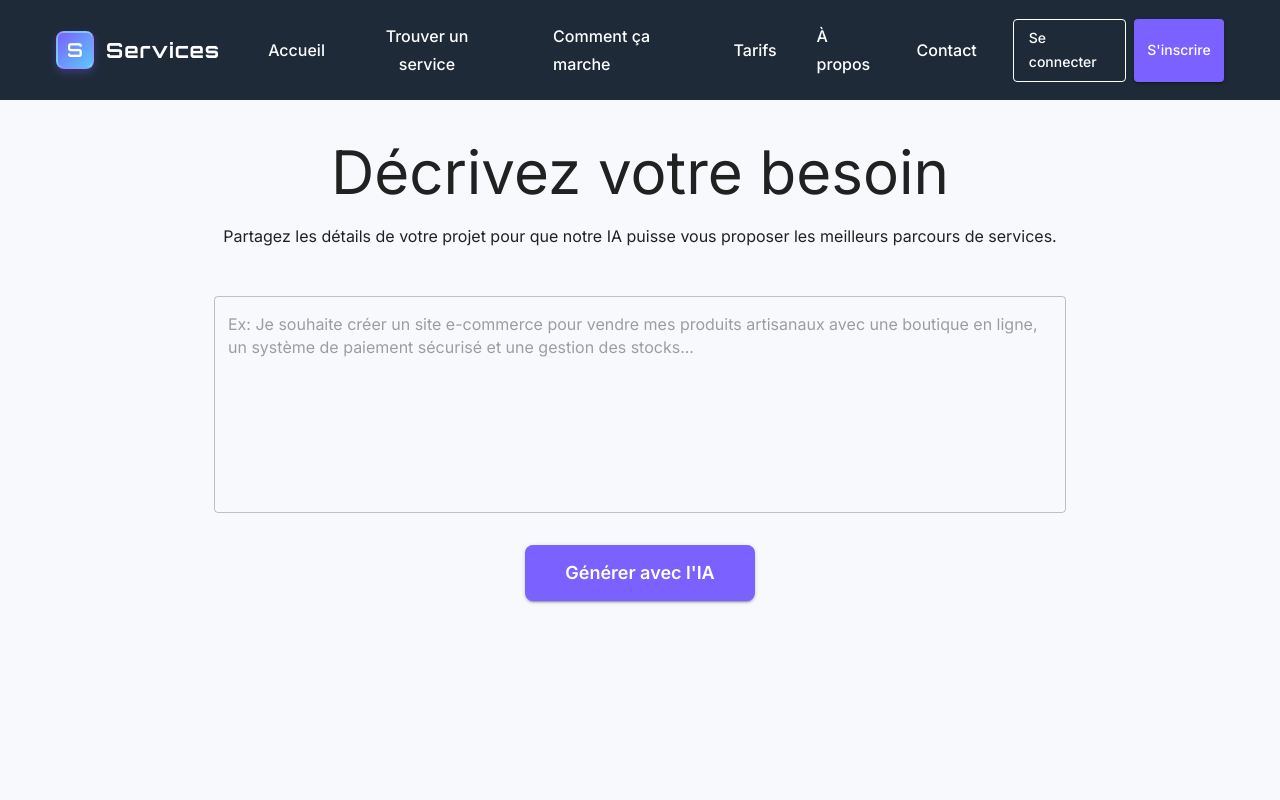
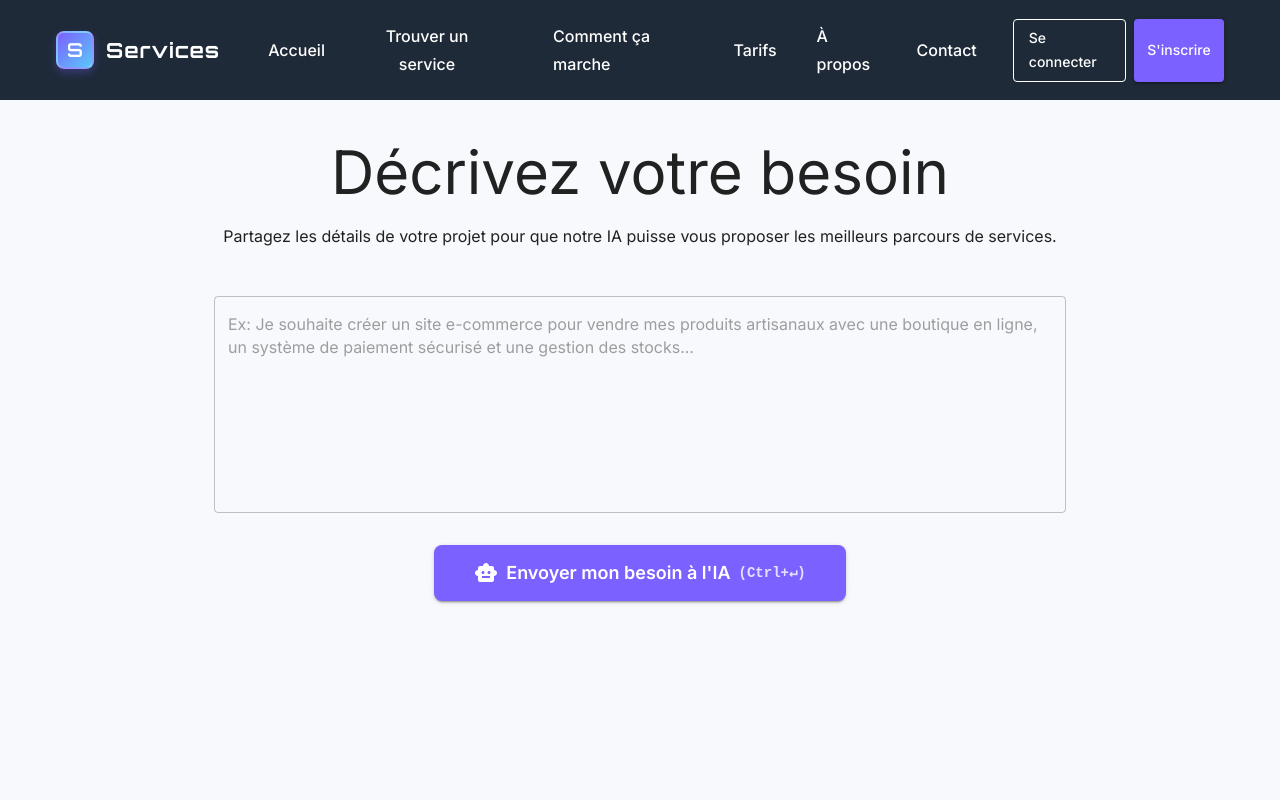
Before and after one commit to Hackathon-Grp-1/services-project-front, a React (Vite) app: page /need-form in a window 1280 px wide. Shown: the top 800 px of the page. Built offline with nearby package versions, Linux system fonts and the light colour scheme; some icons are missing.

Commit message:
feat: :sparkles: refactor ChatBox and form pages to improve user experience with keyboard shortcuts

```diff
--- a/src/pages/CreateServicePage.tsx
+++ b/src/pages/CreateServicePage.tsx
@@ -1,14 +1,16 @@
-import { useState, useRef } from 'react';
-import { Box, Button, Container, TextField, Typography, CircularProgress } from '@mui/material';
-import { motion, AnimatePresence } from 'framer-motion';
+import { SmartToy as SmartToyIcon } from '@mui/icons-material';
+import { Box, Button, CircularProgress, Container, TextField, Typography } from '@mui/material';
+import { AnimatePresence, motion } from 'framer-motion';
+import { useEffect, useRef, useState } from 'react';
+import { startNewChat } from '../api/chatApi';
 import ChatBox from '../components/ChatBox';
-import { startNewChat } from '../api/chatApi';
 import { useServiceStore } from '../store/serviceStore';
 
 const CreateServicePage = () => {
   const [inputPrompt, setInputPrompt] = useState('');
   const [error, setError] = useState('');
   const [showChat, setShowChat] = useState(false);
+  const [isMac, setIsMac] = useState(false);
   const formRef = useRef<HTMLFormElement>(null);
   const {
     setPrompt,
@@ -16,6 +18,19 @@ const CreateServicePage = () => {
     isLoading,
     setIsLoading
   } = useServiceStore();
+
+  // Détecter le système d'exploitation
+  useEffect(() => {
+    setIsMac(navigator.platform.toUpperCase().indexOf('MAC') >= 0);
+  }, []);
+
+  const handleKeyDown = (e: React.KeyboardEvent) => {
+    const isCmdOrCtrl = isMac ? e.metaKey : e.ctrlKey;
+    if (isCmdOrCtrl && e.key === 'Enter') {
+      e.preventDefault();
+      handleSubmit(e as any);
+    }
+  };
 
   const handleSubmit = async (e: React.FormEvent) => {
     e.preventDefault();
@@ -107,6 +122,7 @@ const CreateServicePage = () => {
                 component="form"
                 ref={formRef}
                 onSubmit={handleSubmit}
+                onKeyDown={handleKeyDown}
                 sx={{
                   display: 'flex',
                   flexDirection: 'column',
@@ -118,6 +134,7 @@ const CreateServicePage = () => {
                   rows={8}
                   value={inputPrompt}
                   onChange={(e) => setInputPrompt(e.target.value)}
+                  onKeyDown={handleKeyDown}
                   placeholder="Ex: Je suis développeur web freelance avec 5 ans d'expérience. Je maîtrise React, Node.js et MongoDB. Je propose des services de développement d'applications web, maintenance et optimisation de sites existants. Mon taux horaire est de 75€..."
                   fullWidth
                   variant="outlined"
@@ -147,13 +164,27 @@ const CreateServicePage = () => {
                       Génération en cours...
                     </Box>
                   ) : (
-                    'Créer mon service avec l\'IA'
+                    <Box sx={{ display: 'flex', alignItems: 'center' }}>
+                      <SmartToyIcon sx={{ mr: 1 }} />
+                      Créer mon service avec l&apos;IA
+                      <Box
+                        component="span"
+                        sx={{
+                          ml: 1,
+                          fontSize: '0.875rem',
+                          opacity: 0.8,
+                          fontFamily: 'monospace'
+                        }}
+                      >
+                        ({isMac ? '⌘' : 'Ctrl'}+↵)
+                      </Box>
+                    </Box>
                   )}
                 </Button>
               </Box>
             </motion.div>
           )}
-            {showChat && (
+          {showChat && (
             <motion.div
               key="chat"
               initial={{ opacity: 0 }}
--- a/src/pages/NeedFormPage.tsx
+++ b/src/pages/NeedFormPage.tsx
@@ -1,17 +1,18 @@
-import { useState, useRef } from 'react';
-import { Box, Button, Container, TextField, Typography, CircularProgress, Snackbar, Alert } from '@mui/material';
-import { useNavigate, useLocation } from 'react-router-dom';
-import { motion, AnimatePresence } from 'framer-motion';
-import { fetchServicePaths } from '../api/mockApi';
+import { SmartToy as SmartToyIcon } from '@mui/icons-material';
+import { Alert, Box, Button, CircularProgress, Container, Snackbar, TextField, Typography } from '@mui/material';
+import { AnimatePresence, motion } from 'framer-motion';
+import { useEffect, useRef, useState } from 'react';
+import { useLocation, useNavigate } from 'react-router-dom';
+import { startNewChat } from '../api/chatApi';
+import ChatBox from '../components/ChatBox';
+import { useAuth } from '../contexts/AuthContext';
 import { useServiceStore } from '../store/serviceStore';
-import ChatBox from '../components/ChatBox';
-import { startNewChat } from '../api/chatApi';
-import { useAuth } from '../contexts/AuthContext';
 
 const NeedFormPage = () => {
   const [inputPrompt, setInputPrompt] = useState('');
   const [error, setError] = useState('');
   const [showChat, setShowChat] = useState(false);
+  const [isMac, setIsMac] = useState(false);
   const [loginSuccess, setLoginSuccess] = useState(() => {
     if (window.history.state && window.history.state.usr && window.history.state.usr.justLoggedIn) {
       return true;
@@ -31,6 +32,19 @@ const NeedFormPage = () => {
   } = useServiceStore();
 
   const { isLoggedIn } = useAuth();
+
+  // Détecter le système d'exploitation
+  useEffect(() => {
+    setIsMac(navigator.platform.toUpperCase().indexOf('MAC') >= 0);
+  }, []);
+
+  const handleKeyDown = (e: React.KeyboardEvent) => {
+    const isCmdOrCtrl = isMac ? e.metaKey : e.ctrlKey;
+    if (isCmdOrCtrl && e.key === 'Enter') {
+      e.preventDefault();
+      handleSubmit(e as any);
+    }
+  };
 
   const handleSubmit = async (e: React.FormEvent) => {
     e.preventDefault();
@@ -147,6 +161,7 @@ const NeedFormPage = () => {
                 component="form"
                 ref={formRef}
                 onSubmit={handleSubmit}
+                onKeyDown={handleKeyDown}
                 sx={{
                   display: 'flex',
                   flexDirection: 'column',
@@ -158,6 +173,7 @@ const NeedFormPage = () => {
                   rows={8}
                   value={inputPrompt}
                   onChange={(e) => setInputPrompt(e.target.value)}
+                  onKeyDown={handleKeyDown}
                   placeholder="Ex: Je souhaite créer un site e-commerce pour vendre mes produits artisanaux avec une boutique en ligne, un système de paiement sécurisé et une gestion des stocks..."
                   fullWidth
                   variant="outlined"
@@ -187,13 +203,27 @@ const NeedFormPage = () => {
                       Génération en cours...
                     </Box>
                   ) : (
-                    'Générer avec l\'IA'
+                    <Box sx={{ display: 'flex', alignItems: 'center' }}>
+                      <SmartToyIcon sx={{ mr: 1 }} />
+                      Envoyer mon besoin à l&apos;IA
+                      <Box
+                        component="span"
+                        sx={{
+                          ml: 1,
+                          fontSize: '0.875rem',
+                          opacity: 0.8,
+                          fontFamily: 'monospace'
+                        }}
+                      >
+                        ({isMac ? '⌘' : 'Ctrl'}+↵)
+                      </Box>
+                    </Box>
                   )}
                 </Button>
               </Box>
             </motion.div>
           )}
-            {showChat && (
+          {showChat && (
             <motion.div
               key="chat"
               initial={{ opacity: 0, y: 20 }}
```
Also changed, not shown: src/components/ChatBox.tsx (+17 -18 lines).
